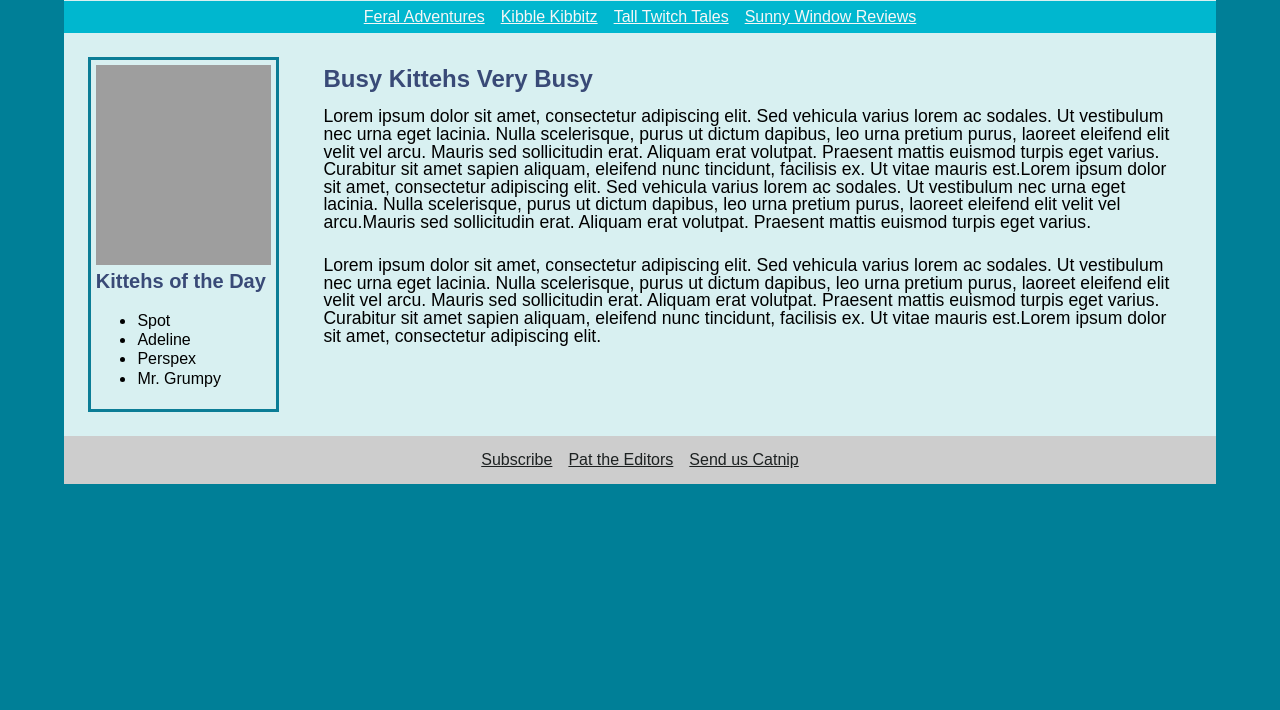
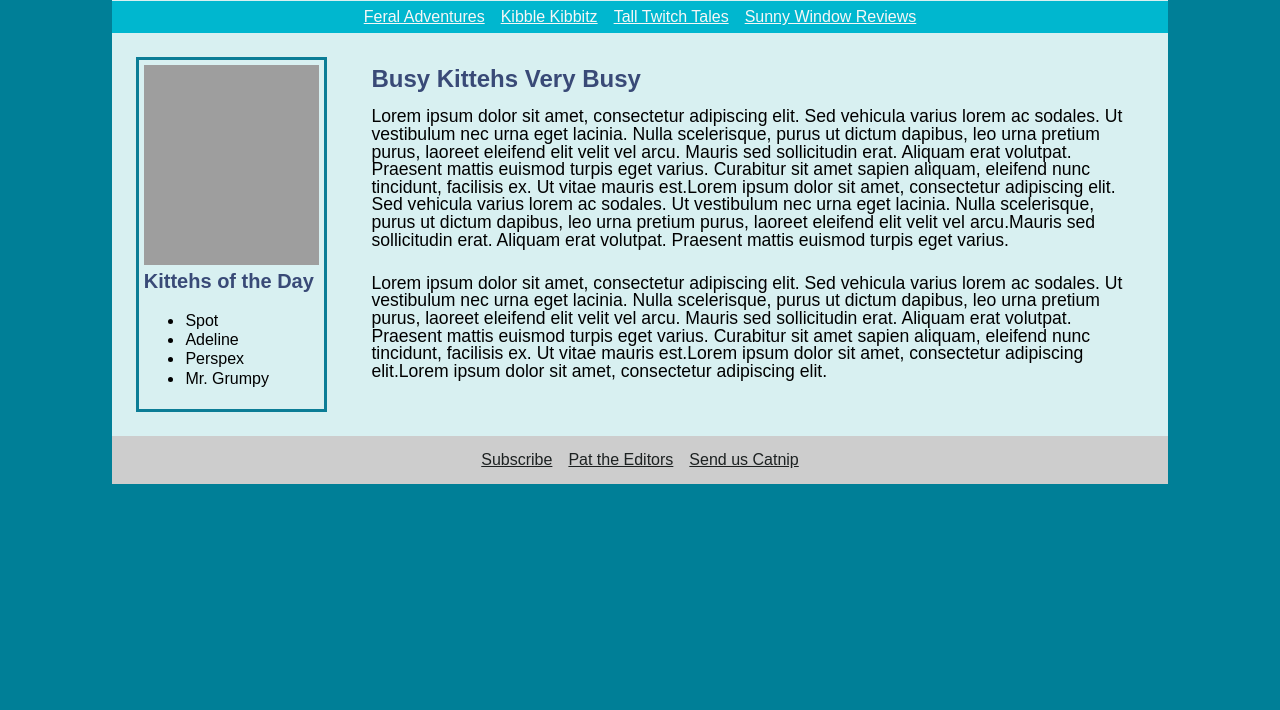
Before and after one commit to Agent-Banks/flexbox-flexing, a website: page public/index.html in a window 1280 px wide. Shown: the part 98-808 px from the top of the page. Drawn offline with nearby package versions, Linux system fonts and the light colour scheme; grey boxes are pictures that could not be loaded; a web font is replaced by a local one.

Commit message:
Finished

```diff
--- a/public/index.html
+++ b/public/index.html
@@ -54,7 +54,7 @@
           erat volutpat. Praesent mattis euismod turpis eget varius. Curabitur
           sit amet sapien aliquam, eleifend nunc tincidunt, facilisis ex. Ut
           vitae mauris est.Lorem ipsum dolor sit amet, consectetur adipiscing
-          elit.
+          elit.Lorem ipsum dolor sit amet, consectetur adipiscing elit.
         </p>
       </div>
     </main>
--- a/public/screen.css
+++ b/public/screen.css
@@ -11,8 +11,8 @@ html {
 body {
   min-height: 100%;
   background-color: rgb(0, 127, 151);
-  padding-right: 4rem;
-  padding-left: 4rem;
+  padding-right: 7rem;
+  padding-left: 7rem;
   font-family: 'Playfair', sans-serif;
 }
 
```
